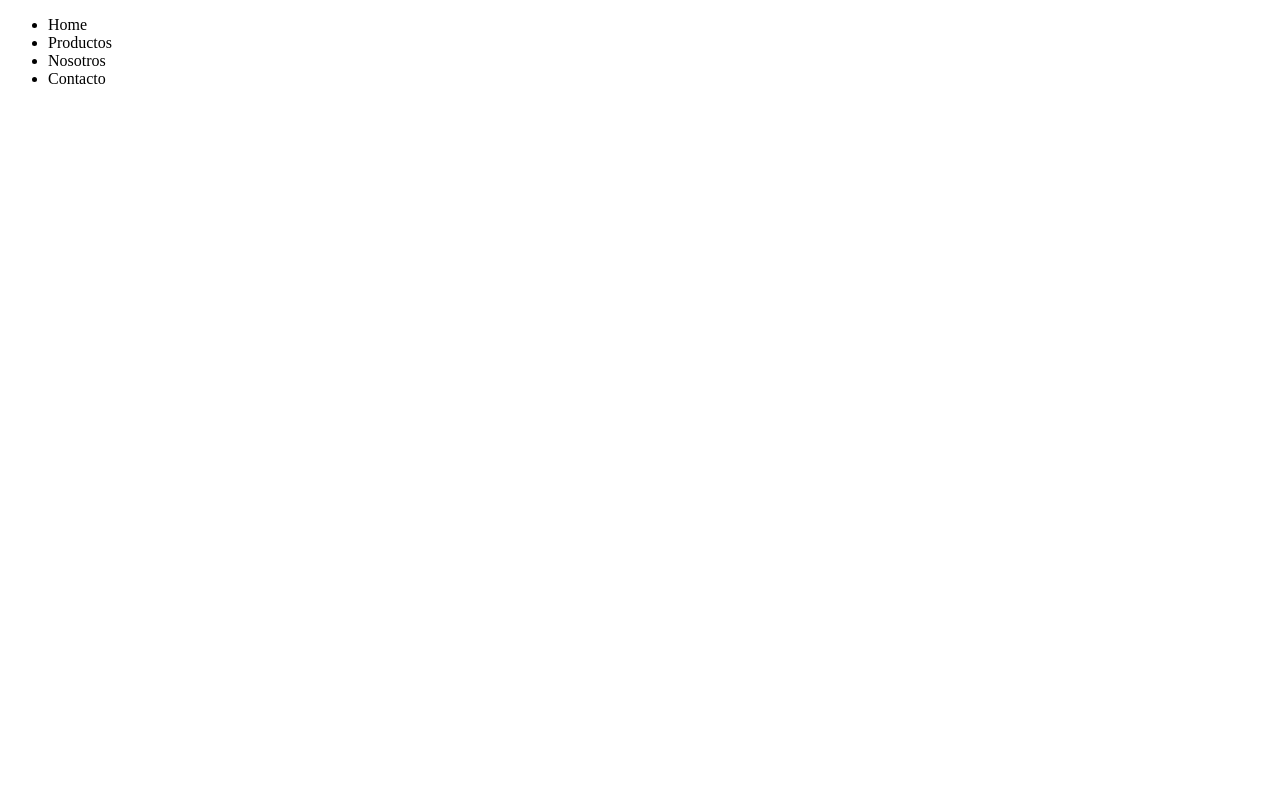
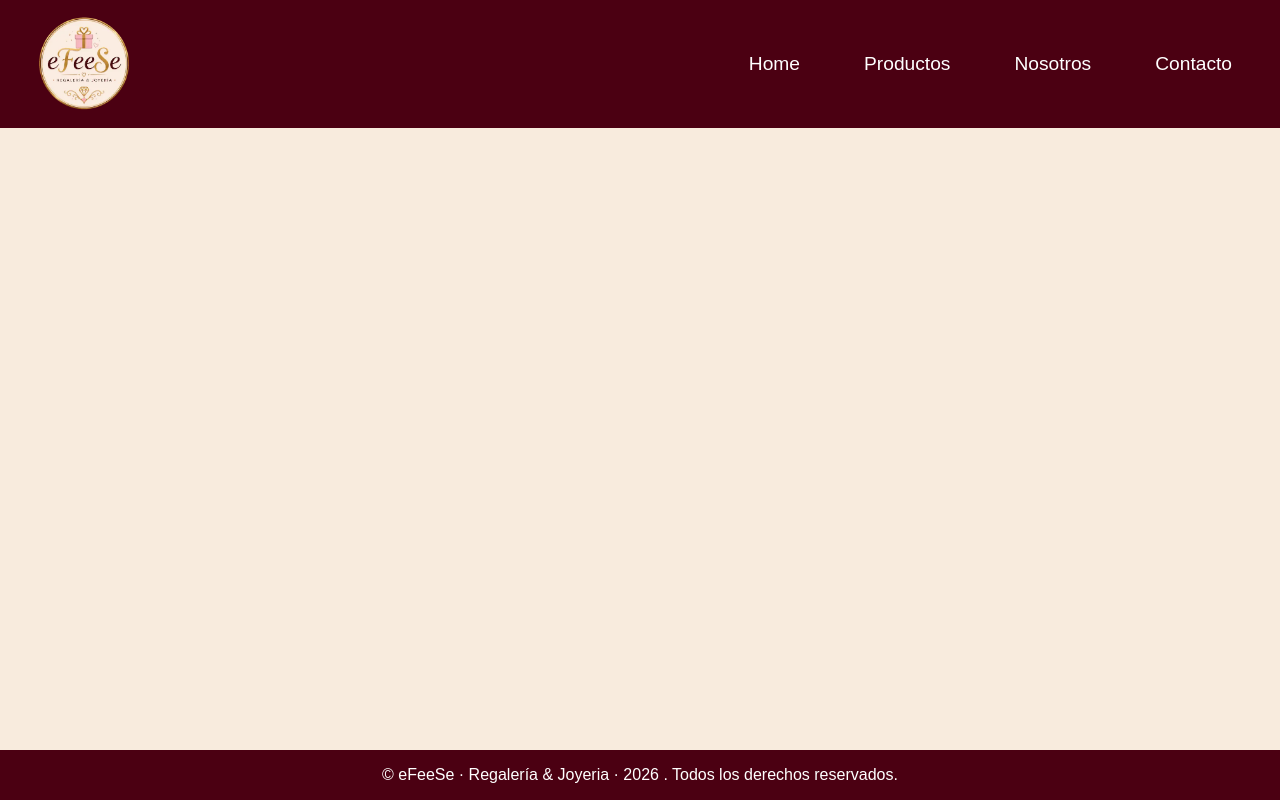
Before and after one commit to SHector777/Front-End-JS-26125, a plain HTML site: page index.html in a window 1280 px wide. Drawn offline with Linux system fonts and the light colour scheme.

Commit message:
Definiendo estilos y diseño del navbar y footer

```diff
--- a/index.html
+++ b/index.html
@@ -3,24 +3,27 @@
 <head>
     <meta charset="UTF-8">
     <meta name="viewport" content="width=device-width, initial-scale=1.0">
-    <title>Home</title>
+    <title>eFeeSe - Regaleria & Joyeria</title>
+    <link rel="stylesheet" href="./style/styles.css">
+    <link rel="icon" type="image/x-icon" href="./assets/ico/logo.ico">
 </head>
-<body>
-    <header>
-        <nav>
-            <ul>
-                <li><a href="#"></a>Home</li>
-                <li><a href="#"></a>Productos</li>
-                <li><a href="#"></a>Nosotros</li>
-                <li><a href="#"></a>Contacto</li>
+<body class="home">
+    <header class="header">
+        <img src="./assets/img/logo.webp" alt="Logo de eFeeSe" class="logo">
+        <nav class="nav">
+            <ul class="nav-list">
+                <li><a href="./index.html">Home</a></li>
+                <li><a href="./pages/productos.html">Productos</a></li>
+                <li><a href="./pages/nosotros.html">Nosotros</a></li>
+                <li><a href="./pages/contacto.html">Contacto</a></li>
             </ul>
         </nav>
     </header>
-    <main>
+    <main class="main">
 
     </main>
-    <footer>
-
+    <footer class="footer">
+        <p>&copy; eFeeSe · Regalería & Joyeria · 2026 . Todos los derechos reservados.</p>
     </footer>
 </body>
 </html>
--- a/style/styles.css
+++ b/style/styles.css
@@ -3,3 +3,62 @@
     padding: 0;
     box-sizing: border-box;
 }
+
+.home {
+    display: flex;
+    flex-direction: column;
+    min-height: 100vh;
+    font-family: 'Arial', sans-serif;
+    background-color: #f8ebdd;
+}
+
+.header {
+    display: flex;
+    justify-content: space-between;
+    align-items: center;
+    background-color: #4b0012;
+    color: white;
+    padding: 1rem 2rem;
+}
+
+.nav {
+    display: flex;
+    gap: 1rem;
+}
+
+.nav-list {
+    display: flex;
+    flex-wrap: wrap;
+    justify-content: flex-end;
+    align-items: baseline;
+    gap: 4rem;
+    list-style: none;
+    padding: 1rem;
+}
+
+.nav-list li a {
+    color: white;
+    text-decoration: none;
+    font-size: 1.2rem;
+}
+
+.nav-list li a:hover {
+    color: #d4af37;
+}
+
+.logo {
+    width: 6.5rem;
+    height: auto;
+}
+
+.main {
+    flex: 1;
+    padding: 2rem;
+}
+
+.footer {
+    background-color: #4b0012;
+    color: white;
+    text-align: center;
+    padding: 1rem 0;
+}
```
Also changed, not shown: assets/ico/logo.ico (added), assets/img/logo.webp (added), 1 other file.
